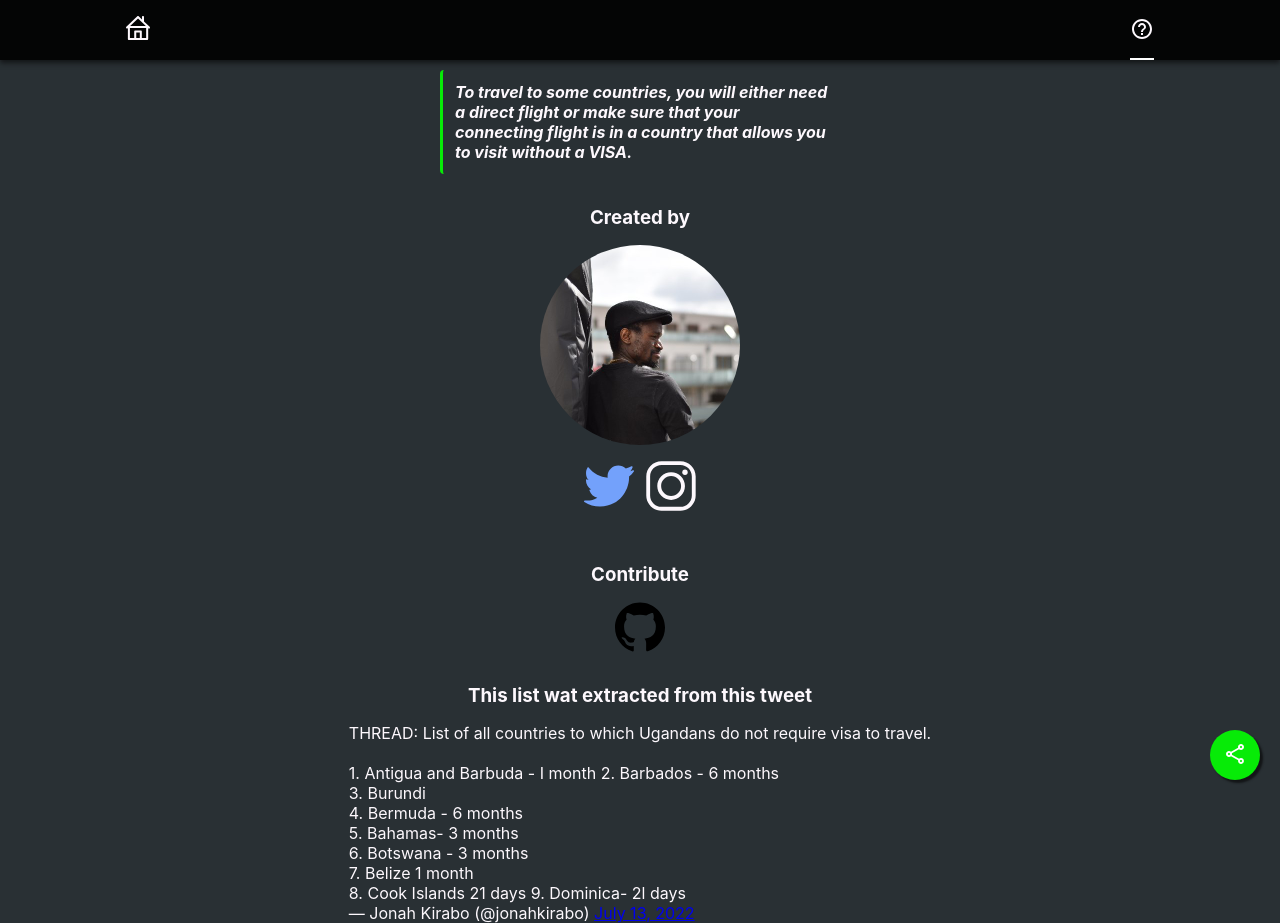
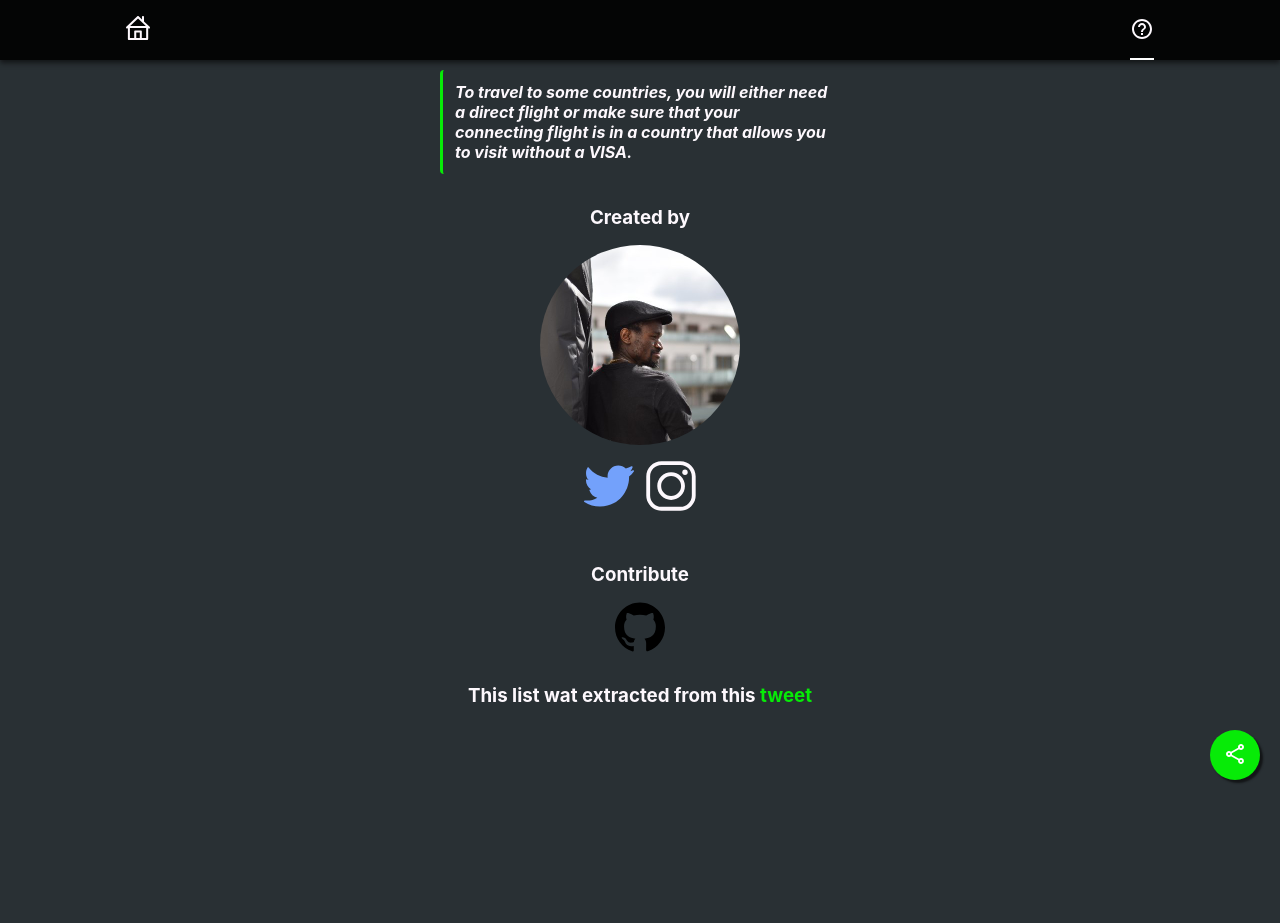
Before and after one commit to dennisja/uganda-travel-list, a Next.js app: page /about in a window 1280 px wide. After the commit the page ends 800 px from the top, so only its background shows below. Built offline with nearby package versions, Linux system fonts and the light colour scheme.

Commit message:
fix(about): remove tweet widget (#12)

```diff
--- a/pages/about.tsx
+++ b/pages/about.tsx
@@ -2,9 +2,9 @@ import type { NextPage } from 'next';
 import Image from 'next/image';
 import Link from 'next/link';
 import { Layout } from '../src/components/Layout';
-import { OriginalTweet } from '../src/components/OriginalTweet';
 import { Icon } from '../src/components/ui/Icon';
 import { Quote } from '../src/components/ui/Quote';
+import { colors } from '../src/components/ui/tokens/colors';
 import { radii } from '../src/components/ui/tokens/radii';
 import { space } from '../src/components/ui/tokens/space';
 
@@ -45,8 +45,16 @@ const Home: NextPage = () => {
           <Icon iconName='github' style={{ width: '50px', height: '50px' }} />
         </Link>
 
-        <h3>This list wat extracted from this tweet</h3>
-        <OriginalTweet />
+        <h3>
+          This list wat extracted from this{' '}
+          <a
+            target='_blank'
+            rel='noreferrer'
+            href='https://twitter.com/jonahkirabo/status/1547127420842647553?ref_src=twsrc%5Etfw'
+          >
+            tweet
+          </a>
+        </h3>
       </section>
       <style jsx>
         {`
@@ -65,6 +73,15 @@ const Home: NextPage = () => {
             padding-bottom: ${space.l};
             padding-top: ${space.xxl};
           }
+
+          h3 a {
+            text-decoration: none;
+            color: ${colors.green};
+          }
+
+          h3 a:hover {
+            text-decoration: underline;
+          }
         `}
       </style>
     </Layout>
--- a/src/components/OriginalTweet.tsx
+++ /dev/null
@@ -1,41 +0,0 @@
-const OriginalTweet = () => {
-  return (
-    <>
-      <blockquote className='twitter-tweet'>
-        <p lang='en' dir='ltr'>
-          THREAD: List of all countries to which Ugandans do not require visa to
-          travel.
-          <br />
-          <br />
-          1. Antigua and Barbuda - I month 2. Barbados - 6 months
-          <br />
-          3. Burundi
-          <br />
-          4. Bermuda - 6 months
-          <br />
-          5. Bahamas- 3 months
-          <br />
-          6. Botswana - 3 months <br />
-          7. Belize 1 month
-          <br />
-          8. Cook Islands 21 days 9. Dominica- 2l days
-        </p>
-        &mdash; Jonah Kirabo (@jonahkirabo){' '}
-        <a
-          target='_blank'
-          rel='noreferrer'
-          href='https://twitter.com/jonahkirabo/status/1547127420842647553?ref_src=twsrc%5Etfw'
-        >
-          July 13, 2022
-        </a>
-      </blockquote>{' '}
-      <script
-        async
-        src='https://platform.twitter.com/widgets.js'
-        char-set='utf-8'
-      ></script>
-    </>
-  );
-};
-
-export { OriginalTweet };
```
